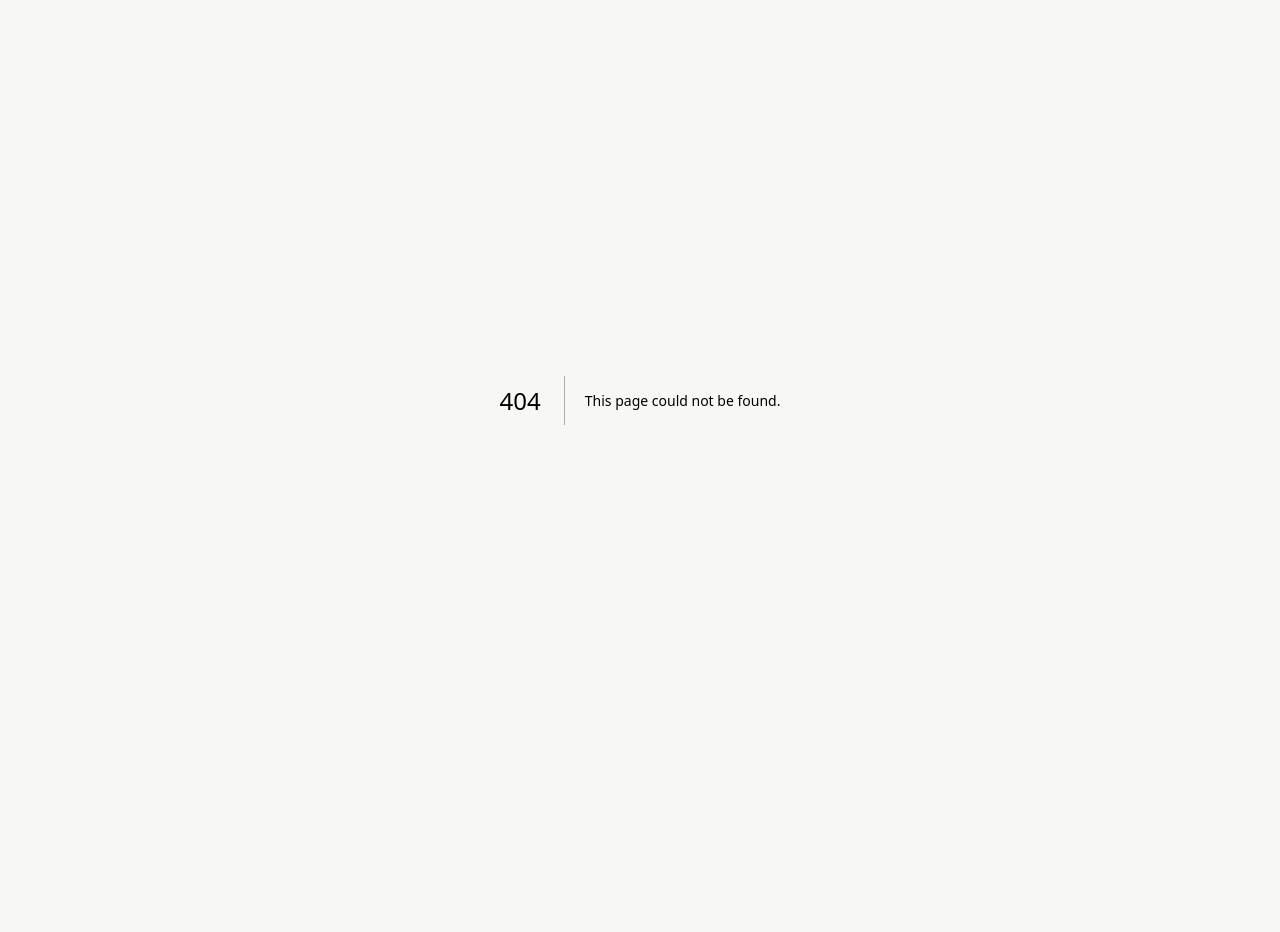
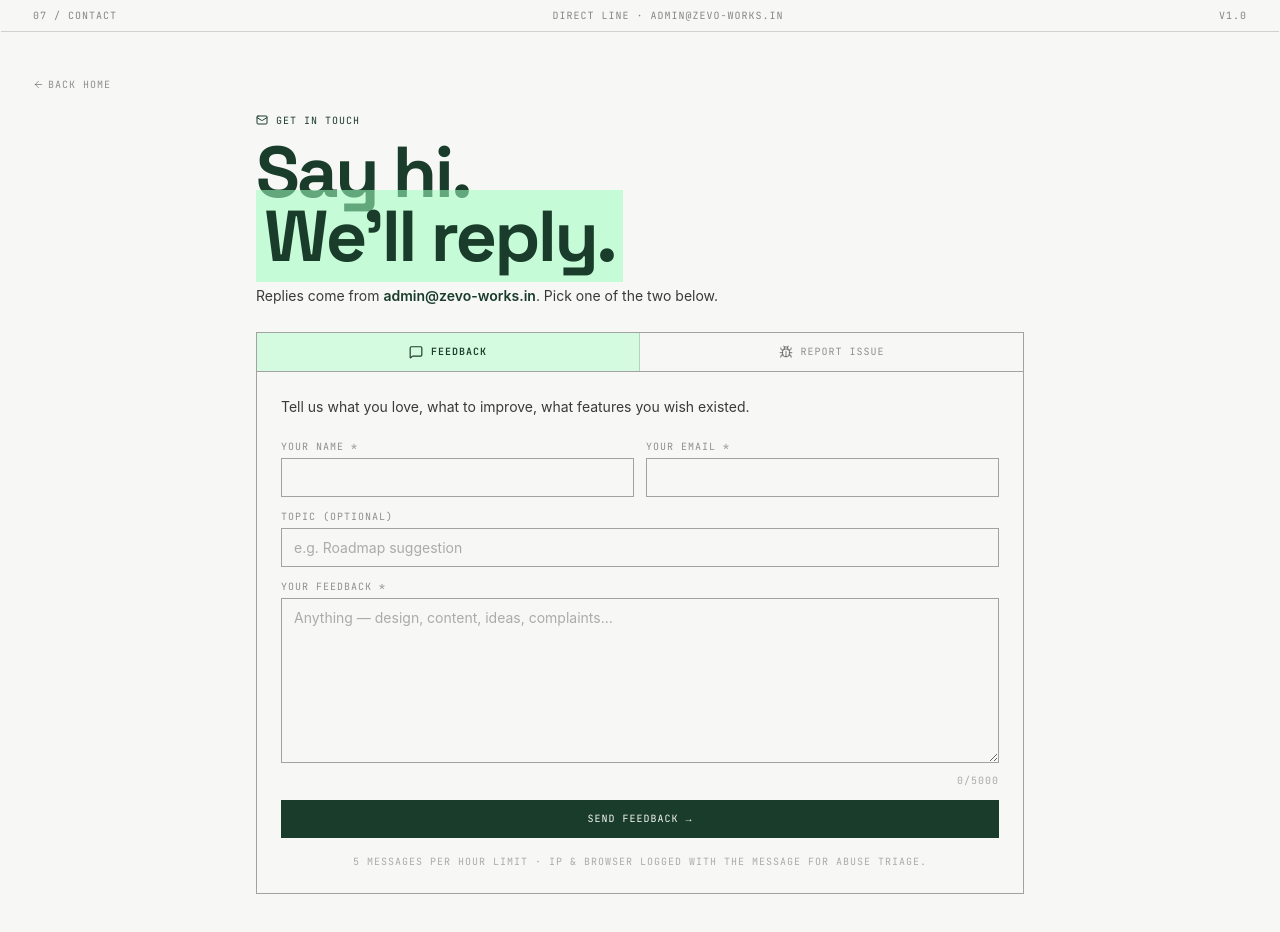
Before and after one commit to Gangadhara2003/zovo-works, a Next.js app: page /contact in a window 1280 px wide. Before the commit this address had no page. Before the commit the page ends 800 px from the top, so only its background shows below. Built offline with nearby package versions, Linux system fonts and the light colour scheme; a web font is replaced by a local one.

Commit message:
feat: /contact page with Feedback/Issue tabs

```diff
--- /dev/null
+++ b/app/components/ContactForm.js
@@ -0,0 +1,185 @@
+"use client";
+
+import { useState, useEffect } from "react";
+import Link from "next/link";
+import { ArrowLeft, MessageSquare, Bug, Mail, Loader2, CheckCircle2, AlertCircle } from "lucide-react";
+
+// The Resume tool backend exposes /api/contact. We POST cross-origin from the
+// marketing site directly to it. The backend's CORS allow-list already
+// includes https://zevo-works.in.
+const API_BASE = "https://api.my-resume.in/api";
+
+const TABS = [
+  { key: "feedback", label: "Feedback",     icon: MessageSquare,
+    blurb: "Tell us what you love, what to improve, what features you wish existed." },
+  { key: "issue",    label: "Report Issue", icon: Bug,
+    blurb: "Found a bug, broken page, or something that should work but doesn't? Tell us here." },
+];
+
+export default function ContactForm() {
+  const [tab, setTab]         = useState("feedback");
+  const [name, setName]       = useState("");
+  const [email, setEmail]     = useState("");
+  const [subject, setSubject] = useState("");
+  const [message, setMessage] = useState("");
+  const [busy, setBusy]       = useState(false);
+  const [error, setError]     = useState(null);
+  const [success, setSuccess] = useState(null);
+
+  useEffect(() => { setError(null); setSuccess(null); }, [tab]);
+
+  const activeTab = TABS.find(t => t.key === tab);
+
+  async function handleSubmit(e) {
+    e.preventDefault();
+    setError(null); setSuccess(null);
+    if (!name.trim() || !email.trim() || !message.trim()) {
+      setError("Name, email, and message are required."); return;
+    }
+    if (message.trim().length < 10) {
+      setError("Please write at least 10 characters so we have enough context."); return;
+    }
+    setBusy(true);
+    try {
+      const res = await fetch(`${API_BASE}/contact`, {
+        method: "POST",
+        headers: { "Content-Type": "application/json" },
+        body: JSON.stringify({
+          name: name.trim(),
+          email: email.trim(),
+          subject: subject.trim(),
+          message: message.trim(),
+          type: tab,
+          source: "zevo-works.in",
+        }),
+      });
+      const data = await res.json().catch(() => ({}));
+      if (!res.ok) throw new Error(data?.error || `HTTP ${res.status}`);
+      setSuccess(data.message || "Thanks — we received your message and will reply to your email.");
+      setSubject(""); setMessage("");
+    } catch (err) {
+      setError(err.message || "Could not send. Try again in a moment.");
+    } finally {
+      setBusy(false);
+    }
+  }
+
+  return (
+    <section className="bg-paper">
+      <div className="border-b hairline px-4 md:px-8 py-2 flex justify-between mono-label text-grid/60">
+        <span>07 / CONTACT</span>
+        <span className="hidden md:inline">DIRECT LINE · admin@zevo-works.in</span>
+        <span>v1.0</span>
+      </div>
+
+      <div className="px-4 md:px-8 py-6 md:py-10">
+        <Link
+          href="/"
+          className="mono-label text-grid/55 hover:text-forest inline-flex items-center gap-1 mb-4"
+        >
+          <ArrowLeft size={11} /> Back home
+        </Link>
+
+        <div className="max-w-3xl mx-auto">
+          <div className="mb-6">
+            <div className="mono-label text-forest mb-3 inline-flex items-center gap-2">
+              <Mail size={12} /> Get in touch
+            </div>
+            <h1 className="h-display text-5xl md:text-7xl text-forest leading-[0.95]">
+              Say hi.<br />
+              <span className="bg-mint/55 px-2">We&apos;ll reply.</span>
+            </h1>
+            <p className="text-[14px] text-grid leading-relaxed mt-4 max-w-xl">
+              Replies come from{" "}
+              <span className="font-semibold text-forest">admin@zevo-works.in</span>.
+              Pick one of the two below.
+            </p>
+          </div>
+
+          {/* Tabs */}
+          <div className="grid grid-cols-2 border hairline-strong">
+            {TABS.map(t => {
+              const Icon = t.icon;
+              const active = t.key === tab;
+              return (
+                <button
+                  key={t.key}
+                  onClick={() => setTab(t.key)}
+                  className={`flex items-center justify-center gap-2 px-4 py-3 mono-label uppercase tracking-widest text-sm transition-colors border-r hairline last:border-r-0 ${
+                    active ? "bg-mint/40 text-forest font-bold" : "bg-paper text-grid/55 hover:text-forest hover:bg-mint/10"
+                  }`}
+                >
+                  <Icon size={14} />
+                  {t.label}
+                </button>
+              );
+            })}
+          </div>
+
+          {/* Form */}
+          <div className="border border-t-0 hairline-strong p-5 md:p-6 bg-paper">
+            <p className="text-[14px] text-grid leading-relaxed mb-5">{activeTab.blurb}</p>
+
+            {error && (
+              <div className="mb-4 border border-coral bg-coral/10 px-3 py-2 flex items-center gap-2">
+                <AlertCircle size={14} className="text-coral" />
+                <span className="text-sm text-coral">{error}</span>
+              </div>
+            )}
+            {success && (
+              <div className="mb-4 border border-forest bg-mint/30 px-3 py-2 flex items-center gap-2">
+                <CheckCircle2 size={14} className="text-forest" />
+                <span className="text-sm text-forest">{success}</span>
+              </div>
+            )}
+
+            <form onSubmit={handleSubmit} className="space-y-3">
+              <div className="grid grid-cols-1 sm:grid-cols-2 gap-3">
+                <div>
+                  <label className="mono-label text-grid/55 block mb-1">Your name *</label>
+                  <input type="text" value={name} onChange={e => setName(e.target.value)} required maxLength={100}
+                    className="w-full text-[14px] bg-paper border hairline-strong px-3 py-2 outline-none focus:bg-mint/10" />
+                </div>
+                <div>
+                  <label className="mono-label text-grid/55 block mb-1">Your email *</label>
+                  <input type="email" value={email} onChange={e => setEmail(e.target.value)} required maxLength={200}
+                    className="w-full text-[14px] bg-paper border hairline-strong px-3 py-2 outline-none focus:bg-mint/10" />
+                </div>
+              </div>
+
+              <div>
+                <label className="mono-label text-grid/55 block mb-1">
+                  {tab === "issue" ? "Page or feature affected (optional)" : "Topic (optional)"}
+                </label>
+                <input type="text" value={subject} onChange={e => setSubject(e.target.value)} maxLength={200}
+                  placeholder={tab === "issue" ? "e.g. my-resume editor — PDF blank" : "e.g. Roadmap suggestion"}
+                  className="w-full text-[14px] bg-paper border hairline-strong px-3 py-2 outline-none focus:bg-mint/10 placeholder-grid/40" />
+              </div>
+
+              <div>
+                <label className="mono-label text-grid/55 block mb-1">
+                  {tab === "issue" ? "Describe the issue *" : "Your feedback *"}
+                </label>
+                <textarea value={message} onChange={e => setMessage(e.target.value.slice(0, 5000))} required rows={7}
+                  placeholder={tab === "issue"
+                    ? "What did you try? What did you expect? What happened instead?"
+                    : "Anything — design, content, ideas, complaints…"}
+                  className="w-full text-[14px] bg-paper border hairline-strong px-3 py-2 outline-none focus:bg-mint/10 placeholder-grid/40 resize-y" />
+                <div className="mono-label !text-[10px] text-grid/40 mt-1 text-right">{message.length}/5000</div>
+              </div>
+
+              <button type="submit" disabled={busy}
+                className="w-full bg-forest text-paper py-3 px-4 mono-label uppercase tracking-widest text-sm flex items-center justify-center gap-2 hover:bg-forest-deep transition-colors disabled:opacity-50">
+                {busy ? (<><Loader2 size={14} className="animate-spin" /> Sending…</>) : <>Send {tab} →</>}
+              </button>
+
+              <p className="mono-label !text-[10px] text-grid/40 text-center pt-1">
+                5 messages per hour limit · IP &amp; browser logged with the message for abuse triage.
+              </p>
+            </form>
+          </div>
+        </div>
+      </div>
+    </section>
+  );
+}
--- a/app/components/Footer.js
+++ b/app/components/Footer.js
@@ -16,7 +16,7 @@ const NAV = {
     { label: "About", href: "/#features", idx: "01" },
     { label: "Process", href: "/#how-it-works", idx: "02" },
     { label: "FAQ", href: "/#faq", idx: "03" },
-    { label: "Contact", href: "mailto:info@zevo-works.in", idx: "04" },
+    { label: "Contact", href: "/contact", idx: "04" },
   ],
   Legal: [
     { label: "Privacy Policy", href: "/privacy", idx: "01" },
--- a/app/components/Navbar.js
+++ b/app/components/Navbar.js
@@ -12,6 +12,7 @@ const NAV_ITEMS = [
   { href: "#features", label: "System", idx: "02" },
   { href: "#how-it-works", label: "Process", idx: "03" },
   { href: "#faq", label: "Docs", idx: "04" },
+  { href: "/contact", label: "Contact", idx: "05" },
 ];
 
 const TRACK_TWEEN = { type: "tween", duration: 0.22, ease: [0.32, 0.72, 0, 1] };
@@ -43,8 +44,15 @@ export default function Navbar() {
   }, [isHome]);
 
   const handleClick = (e, href) => {
+    // Absolute paths (e.g. /contact, /privacy) route to a real page in both
+    // home and sub-page contexts. Only `#anchor` hrefs use smooth-scroll.
+    if (href.startsWith("/")) {
+      e.preventDefault();
+      router.push(href);
+      setIsMenuOpen(false);
+      return;
+    }
     if (!isHome) {
-      // Navigate to home page with the hash
       e.preventDefault();
       router.push(`/${href}`);
       setIsMenuOpen(false);
--- /dev/null
+++ b/app/contact/page.js
@@ -0,0 +1,16 @@
+import ContactForm from "../components/ContactForm";
+
+export const metadata = {
+  title: "Contact",
+  description:
+    "Send feedback, ideas, or report an issue. We read every message and reply directly to your email from admin@zevo-works.in.",
+  alternates: { canonical: "/contact" },
+};
+
+export default function ContactPage() {
+  return (
+    <main className="flex-1">
+      <ContactForm />
+    </main>
+  );
+}
--- a/app/sitemap.js
+++ b/app/sitemap.js
@@ -21,5 +21,11 @@ export default function sitemap() {
       changeFrequency: "yearly",
       priority: 0.3,
     },
+    {
+      url: `${SITE_URL}/contact`,
+      lastModified: now,
+      changeFrequency: "monthly",
+      priority: 0.5,
+    },
   ];
 }
```
